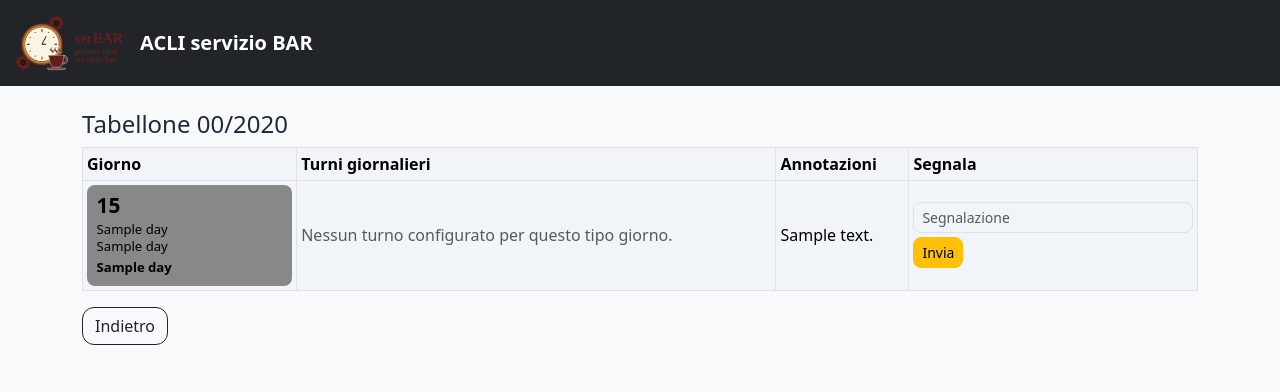
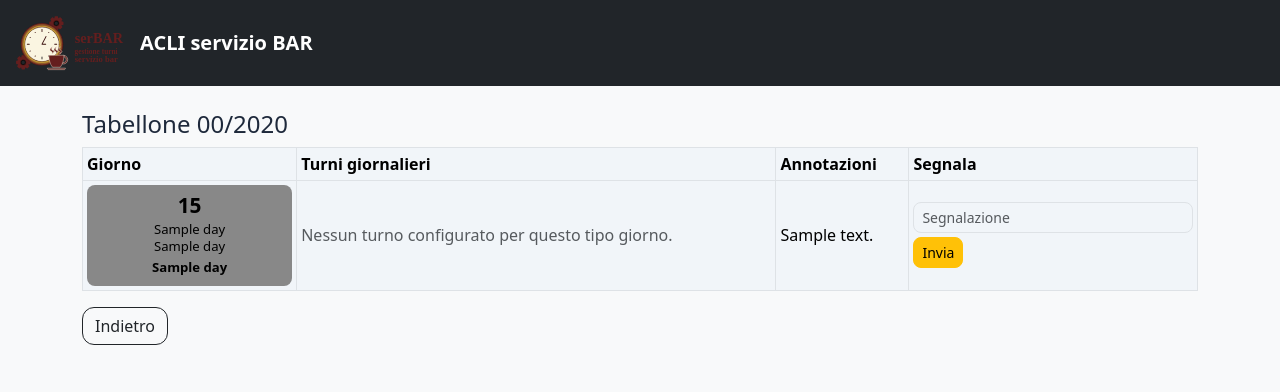
Before and after one commit to MicheleOlimpi/serBAR, a PHP site: template src/Views/admin/board_edit.php in a window 1280 px wide. Shown: the top 392 px of the page. Run offline with PHP 8.4, Linux system fonts and the light colour scheme; the template is opened without the code that fills it: most values are stand-ins (such as "Sample title", 1, 10 or a date in 2020).

Commit message:
Aggiorna layout giorno nel tabellone admin

```diff
--- a/public/css/theme.css
+++ b/public/css/theme.css
@@ -15,6 +15,9 @@
   --bs-border-radius-sm: 0.5rem;
   --bs-border-radius-lg: 1rem;
   --bs-focus-ring-color: rgba(59, 130, 246, 0.35);
+  --board-day-number-size: 1.3rem;
+  --board-day-number-weight: 700;
+  --board-day-number-line-height: 1.1;
 }
 
 /*
@@ -45,3 +48,9 @@
 .table-sm td {
   vertical-align: middle;
 }
+
+.day-number {
+  font-size: var(--board-day-number-size);
+  font-weight: var(--board-day-number-weight);
+  line-height: var(--board-day-number-line-height);
+}
--- a/src/Views/admin/board_edit.php
+++ b/src/Views/admin/board_edit.php
@@ -15,9 +15,14 @@
     border-radius: .5rem;
     padding: .6rem;
     min-height: 100%;
+    text-align: center;
+    display: flex;
+    flex-direction: column;
+    align-items: center;
+    justify-content: center;
   }
-  .day-number { font-size: 1.3rem; font-weight: 700; line-height: 1.1; }
   .day-meta { font-size: 0.82rem; line-height: 1.3; }
+  .day-type-selector { max-width: 140px; }
 </style>
 <?php if (Auth::isAdmin()): ?><form method="post"><?php endif; ?>
 <table class="table table-sm table-bordered bg-white">
@@ -35,7 +40,7 @@
     <div class="day-meta mt-1">
       <?php if (Auth::isAdmin()): ?>
         <label class="form-label mb-1 small">Tipo giorno</label>
-        <select class="form-select form-select-sm" name="day[<?= $d['id'] ?>][day_type_id]">
+        <select class="form-select form-select-sm day-type-selector" name="day[<?= $d['id'] ?>][day_type_id]">
           <?php foreach($dayTypes as $t): ?><option value="<?= $t['id'] ?>" <?= $d['day_type_id']==$t['id']?'selected':'' ?>><?= htmlspecialchars($t['name']) ?></option><?php endforeach; ?>
         </select>
       <?php else: ?>
@@ -56,7 +61,6 @@
               <div class="small fw-semibold">
                 <?= htmlspecialchars(substr((string) $shift['start_time'], 0, 5)) ?> - <?= htmlspecialchars(substr((string) $shift['end_time'], 0, 5)) ?>
               </div>
-              <?php if (!empty($shift['closes_bar'])): ?><div class="small text-muted">Chiusura bar</div><?php endif; ?>
             </div>
             <div>
               <input id="volunteers-<?= (int) $shift['id'] ?>" class="form-control form-control-sm mb-2" name="day[<?= $d['id'] ?>][shifts][<?= (int) $shift['id'] ?>][volunteers]" value="<?= htmlspecialchars((string) ($shift['volunteers'] ?? '')) ?>" placeholder="Es. M. Rossi A. Bianchi">
@@ -76,7 +80,6 @@
         <?php else: ?>
           <div class="small fw-semibold mb-1">
             <?= htmlspecialchars(substr((string) $shift['start_time'], 0, 5)) ?> - <?= htmlspecialchars(substr((string) $shift['end_time'], 0, 5)) ?>
-            <?php if (!empty($shift['closes_bar'])): ?> · Chiusura bar<?php endif; ?>
           </div>
           <div><?= nl2br(htmlspecialchars((string) ($shift['volunteers'] ?: '-'))) ?></div>
           <?php if (!empty($shift['closes_bar'])): ?>
```
